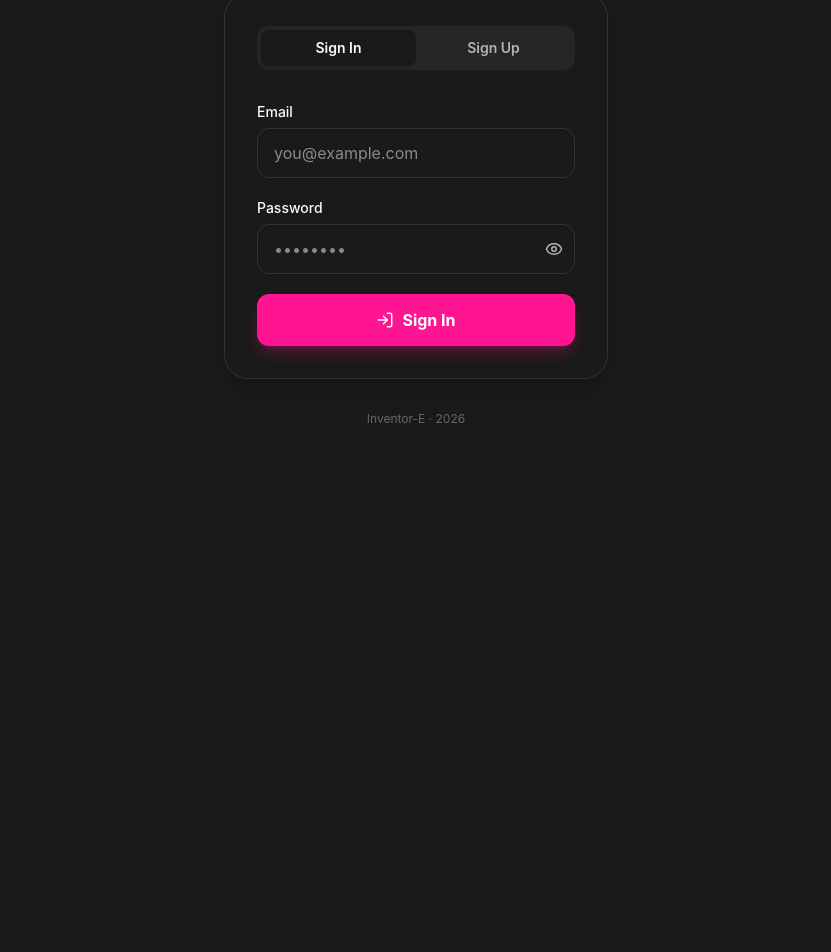
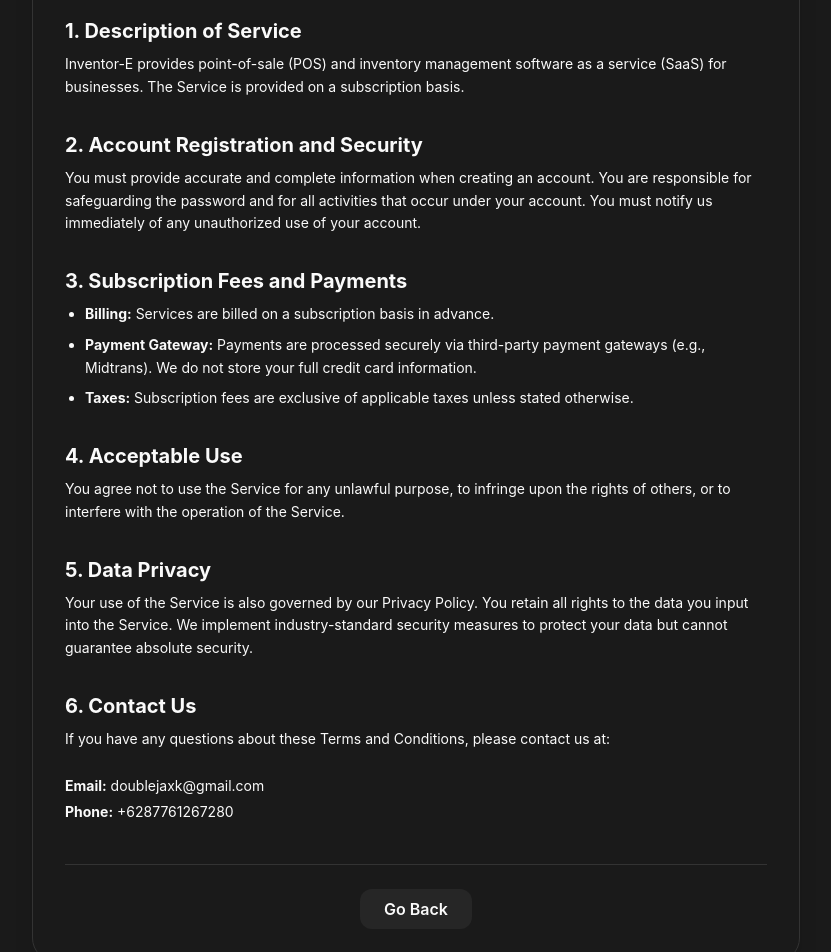
Before and after one commit to HungryVolcano12/Inventor-E, a React (Vite) app: page /terms in a window 1280 px wide. Shown: the part 280-1232 px from the top of the page, without its empty margins (224-1055 px from the left). Before the commit the page ends 800 px from the top, so only its background shows below. Built offline with nearby package versions, Linux system fonts and the light colour scheme; no server answers.

Commit message:
Add Terms and Refund Policy for Midtrans

```diff
--- a/src/App.jsx
+++ b/src/App.jsx
@@ -13,6 +13,8 @@
 import JoinStore from './pages/JoinStore';
 import Customers from './pages/Customers';
 import Suppliers from './pages/Suppliers';
+import Terms from './pages/Terms';
+import RefundPolicy from './pages/RefundPolicy';
 import { useSettingsStore } from './store/useSettingsStore';
 import { useAuthStore } from './store/useAuthStore';
 import { useInventoryStore } from './store/useInventoryStore';
@@ -81,6 +83,8 @@
       <BrowserRouter>
         <Routes>
           <Route path="/join" element={<JoinStore />} />
+          <Route path="/terms" element={<Terms />} />
+          <Route path="/refunds" element={<RefundPolicy />} />
           <Route path="*" element={<Auth />} />
         </Routes>
       </BrowserRouter>
@@ -103,6 +107,8 @@
           <Route path="profile" element={<Settings />} />
           <Route path="team" element={<TeamManagement />} />
         </Route>
+        <Route path="/terms" element={<Terms />} />
+        <Route path="/refunds" element={<RefundPolicy />} />
         <Route path="*" element={<Navigate to="/" replace />} />
       </Routes>
     </BrowserRouter>
--- a/src/pages/Auth.jsx
+++ b/src/pages/Auth.jsx
@@ -185,9 +185,14 @@
                 </form>
             </motion.div>
 
-            <p className="text-xs text-muted-foreground/50 mt-8 text-center">
-                Inventor-E · {new Date().getFullYear()}
-            </p>
+            <div className="text-xs text-muted-foreground/50 mt-8 text-center space-y-2">
+                <div className="flex justify-center gap-4">
+                    <a href="/terms" className="hover:text-foreground transition-colors">Terms & Conditions</a>
+                    <span>·</span>
+                    <a href="/refunds" className="hover:text-foreground transition-colors">Refund Policy</a>
+                </div>
+                <p>Inventor-E · {new Date().getFullYear()}</p>
+            </div>
         </div>
     );
 }
--- /dev/null
+++ b/src/pages/RefundPolicy.jsx
@@ -0,0 +1,58 @@
+import React from 'react';
+import { motion } from 'framer-motion';
+
+export default function RefundPolicy() {
+    return (
+        <div className="min-h-screen bg-background text-foreground p-6 md:p-12 overflow-y-auto">
+            <motion.div
+                initial={{ opacity: 0, y: 20 }}
+                animate={{ opacity: 1, y: 0 }}
+                className="max-w-3xl mx-auto bg-card border border-border rounded-3xl shadow-xl p-8"
+            >
+                <h1 className="text-3xl font-black mb-6">Refund and Cancellation Policy</h1>
+                <p className="text-muted-foreground mb-8">Last Updated: June 24, 2026</p>
+
+                <div className="space-y-6 text-sm leading-relaxed">
+                    <p>At Inventor-E, we want to ensure you are fully satisfied with our inventory management and POS services. Since we provide digital software as a service (SaaS), our refund policy is structured as follows:</p>
+
+                    <h2 className="text-xl font-bold mt-8 mb-2">1. Subscription Cancellations</h2>
+                    <p>You may cancel your subscription at any time through your account settings or by contacting our support team.</p>
+                    <ul className="list-disc pl-5 space-y-2">
+                        <li>If you cancel your subscription, the cancellation will take effect at the end of your current paid billing cycle.</li>
+                        <li>You will retain full access to your premium features until the cycle ends.</li>
+                    </ul>
+
+                    <h2 className="text-xl font-bold mt-8 mb-2">2. Refund Eligibility</h2>
+                    <p>We offer a <strong>7-Day Money-Back Guarantee</strong> for all new subscription purchases.</p>
+                    <ul className="list-disc pl-5 space-y-2">
+                        <li>If you are not satisfied with Inventor-E within the first 7 days of your initial purchase, you may request a full refund.</li>
+                        <li><strong>Renewals:</strong> We do not offer automatic refunds for subscription renewals. It is your responsibility to cancel your subscription before the renewal date if you no longer wish to use the Service.</li>
+                    </ul>
+
+                    <h2 className="text-xl font-bold mt-8 mb-2">3. Non-Refundable Scenarios</h2>
+                    <p>Refunds will <strong>not</strong> be provided in the following cases:</p>
+                    <ul className="list-disc pl-5 space-y-2">
+                        <li>Requests made after the 7-day initial purchase period.</li>
+                        <li>Prorated refunds for unused time within an active billing cycle after cancellation.</li>
+                        <li>Account termination due to a violation of our Terms and Conditions.</li>
+                    </ul>
+
+                    <h2 className="text-xl font-bold mt-8 mb-2">4. How to Request a Refund</h2>
+                    <p>To request a refund within the eligible 7-day period, please contact our support team with your account details and the reason for your request. Refunds will be processed back to the original payment method (e.g., Midtrans, Credit Card, Bank Transfer) within 5-10 business days.</p>
+
+                    <h2 className="text-xl font-bold mt-8 mb-2">5. Contact Us</h2>
+                    <ul className="list-none space-y-1 mt-2">
+                        <li><strong>Email:</strong> doublejaxk@gmail.com</li>
+                        <li><strong>Phone:</strong> +6287761267280</li>
+                    </ul>
+                </div>
+
+                <div className="mt-10 pt-6 border-t border-border flex justify-center">
+                    <button onClick={() => window.history.back()} className="px-6 py-2 bg-muted hover:bg-muted/80 rounded-xl font-semibold transition-colors">
+                        Go Back
+                    </button>
+                </div>
+            </motion.div>
+        </div>
+    );
+}
--- /dev/null
+++ b/src/pages/Terms.jsx
@@ -0,0 +1,53 @@
+import React from 'react';
+import { motion } from 'framer-motion';
+
+export default function Terms() {
+    return (
+        <div className="min-h-screen bg-background text-foreground p-6 md:p-12 overflow-y-auto">
+            <motion.div
+                initial={{ opacity: 0, y: 20 }}
+                animate={{ opacity: 1, y: 0 }}
+                className="max-w-3xl mx-auto bg-card border border-border rounded-3xl shadow-xl p-8"
+            >
+                <h1 className="text-3xl font-black mb-6">Terms and Conditions</h1>
+                <p className="text-muted-foreground mb-8">Last Updated: June 24, 2026</p>
+
+                <div className="space-y-6 text-sm leading-relaxed">
+                    <p>Welcome to Inventor-E. These Terms and Conditions govern your use of the Inventor-E application, website, and services (collectively, the "Service"). By registering for an account or using our Service, you agree to be bound by these terms.</p>
+
+                    <h2 className="text-xl font-bold mt-8 mb-2">1. Description of Service</h2>
+                    <p>Inventor-E provides point-of-sale (POS) and inventory management software as a service (SaaS) for businesses. The Service is provided on a subscription basis.</p>
+
+                    <h2 className="text-xl font-bold mt-8 mb-2">2. Account Registration and Security</h2>
+                    <p>You must provide accurate and complete information when creating an account. You are responsible for safeguarding the password and for all activities that occur under your account. You must notify us immediately of any unauthorized use of your account.</p>
+
+                    <h2 className="text-xl font-bold mt-8 mb-2">3. Subscription Fees and Payments</h2>
+                    <ul className="list-disc pl-5 space-y-2">
+                        <li><strong>Billing:</strong> Services are billed on a subscription basis in advance.</li>
+                        <li><strong>Payment Gateway:</strong> Payments are processed securely via third-party payment gateways (e.g., Midtrans). We do not store your full credit card information.</li>
+                        <li><strong>Taxes:</strong> Subscription fees are exclusive of applicable taxes unless stated otherwise.</li>
+                    </ul>
+
+                    <h2 className="text-xl font-bold mt-8 mb-2">4. Acceptable Use</h2>
+                    <p>You agree not to use the Service for any unlawful purpose, to infringe upon the rights of others, or to interfere with the operation of the Service.</p>
+
+                    <h2 className="text-xl font-bold mt-8 mb-2">5. Data Privacy</h2>
+                    <p>Your use of the Service is also governed by our Privacy Policy. You retain all rights to the data you input into the Service. We implement industry-standard security measures to protect your data but cannot guarantee absolute security.</p>
+
+                    <h2 className="text-xl font-bold mt-8 mb-2">6. Contact Us</h2>
+                    <p>If you have any questions about these Terms and Conditions, please contact us at:</p>
+                    <ul className="list-none space-y-1 mt-2">
+                        <li><strong>Email:</strong> doublejaxk@gmail.com</li>
+                        <li><strong>Phone:</strong> +6287761267280</li>
+                    </ul>
+                </div>
+
+                <div className="mt-10 pt-6 border-t border-border flex justify-center">
+                    <button onClick={() => window.history.back()} className="px-6 py-2 bg-muted hover:bg-muted/80 rounded-xl font-semibold transition-colors">
+                        Go Back
+                    </button>
+                </div>
+            </motion.div>
+        </div>
+    );
+}
```
